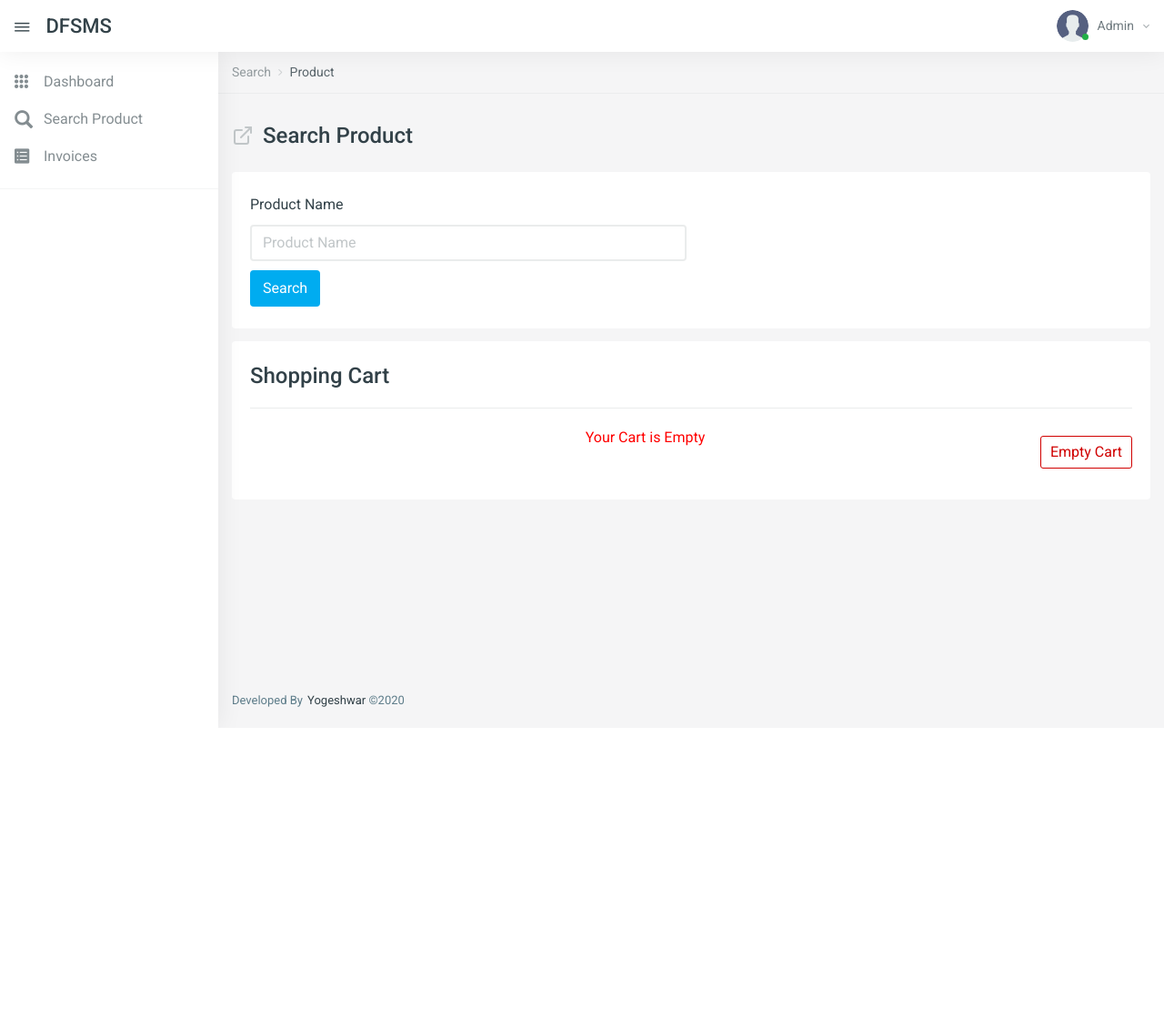
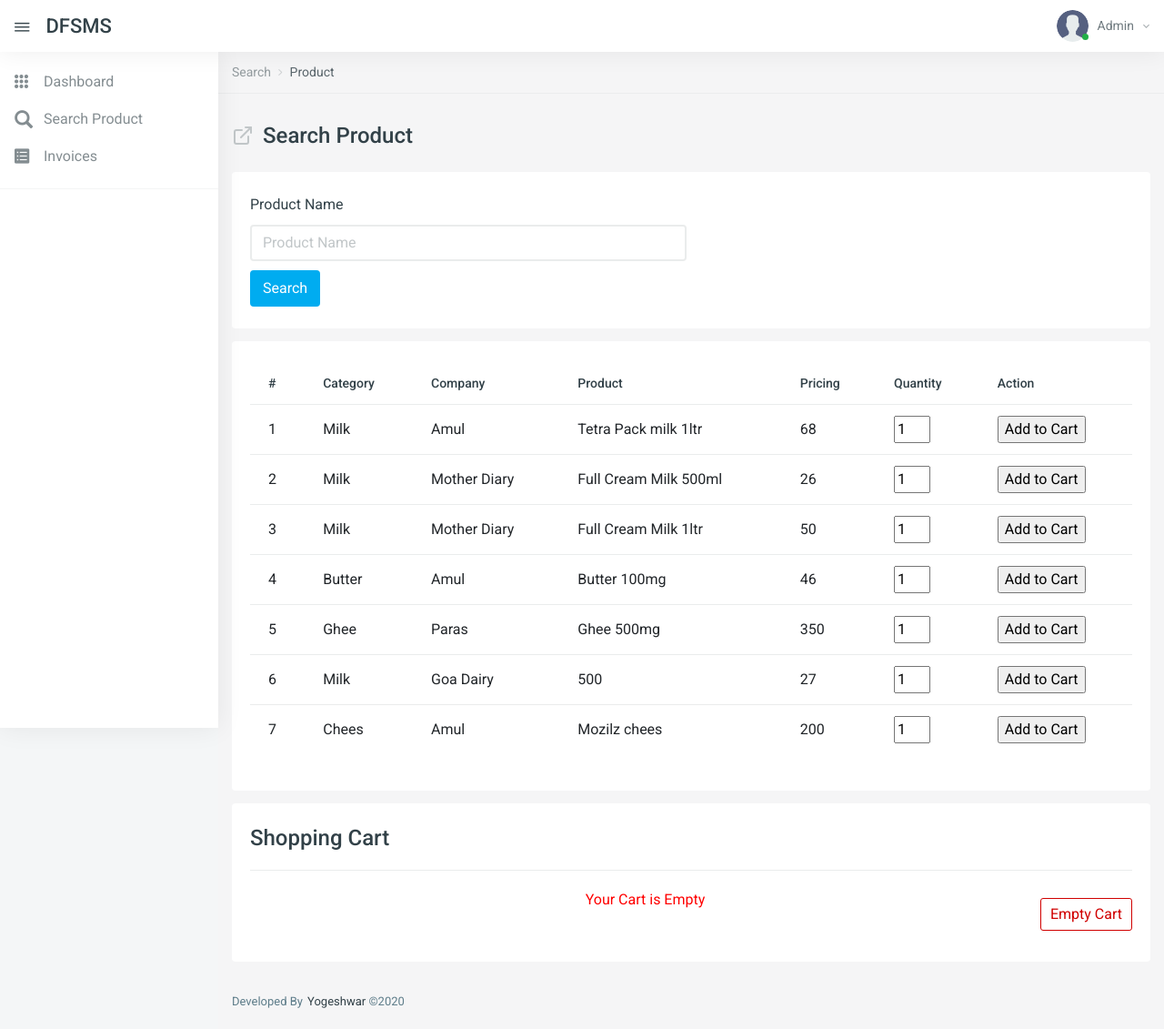
Before and after one commit to sarahatiqah/dfsms, a PHP site: page /search-product2.php in a window 1280 px wide. Shown: the whole page at 91% size. Before the commit the page ends 800 px from the top, so only its background shows below. Run offline with PHP 8.4, Linux system fonts and the light colour scheme; a user stored in the database is signed in; data comes from the database, SQL or seed files in the repository; style sheets or scripts are compiled from the project's sources.

Commit message:
add list of all products

```diff
--- a/search-product2.php
+++ b/search-product2.php
@@ -71,6 +71,12 @@ echo '<script>alert("Invoice genrated successfully. Invoice number is "+"'.$invo
  $_SESSION['invoice']=$invoiceno;
  echo "<script>window.location.href='invoice2.php'</script>";
 
+}
+
+// Check if a product name has been entered for search
+$pname = '';
+if (isset($_POST['productname'])) {
+    $pname = mysqli_real_escape_string($con, $_POST['productname']);
 }
 
 ?>
@@ -147,10 +153,10 @@ include_once('includes/sidebar2.php');
 </div>
 </div>
 </section>
-<!--code for search result -->
-<?php if(isset($_POST['search'])){?>
- <section class="hk-sec-wrapper">
+<!-- Product List Section -->
+<section class="hk-sec-wrapper">
 
+                        <div class="table-responsive">
                             <div class="row">
                                 <div class="col-sm">
                                     <div class="table-wrap">
@@ -169,8 +175,14 @@ include_once('includes/sidebar2.php');
                                             </thead>
                                             <tbody>
 <?php
-$pname=$_POST['productname'];
-$query=mysqli_query($con,"select * from tblproducts where ProductName like '%$pname%'");
+// Construct the base query
+$queryString = "SELECT * FROM tblproducts";
+// Append the search condition if a product name was searched
+if (!empty($pname)) {
+    $queryString .= " WHERE ProductName LIKE '%$pname%'";
+}
+// Execute the query
+$query = mysqli_query($con, $queryString);
 $cnt=1;
 while($row=mysqli_fetch_array($query))
 {
@@ -197,15 +209,15 @@ $cnt++;
                                     </div>
                                 </div>
                             </div>
+                        </div>
 </section>
-<?php } ?>
 
 
 <form class="needs-validation" method="post" novalidate>
 
 <!--- Shopping Cart ---->
 <section class="hk-sec-wrapper">
-
+                        <div class="table-responsive">
                             <div class="row">
                                 <div class="col-sm">
                                     <div class="table-wrap">
@@ -221,7 +233,7 @@ if(isset($_SESSION["cart_item"])){
   <table id="datable_1" class="table table-hover w-100 display pb-30" border="1">
 <tbody>
 <tr>
-<th >Product Name</th>
+<th>Product Name</th>
 <th>Category</th>
 <th>Company</th>
 <th width="5%">Quantity</th>
@@ -244,7 +256,7 @@ if(isset($_SESSION["cart_item"])){
                 <td><?php echo $item["quantity"]; ?></td>
                 <td><?php echo $item["price"]; ?></td>
                 <td><?php echo number_format($item_price,2); ?></td>
-                <td><a href="search-product.php?action=remove&code=<?php echo $item["code"]; ?>" class="btnRemoveAction"><img src="dist/img/icon-delete.png" alt="Remove Item" /></a></td>
+                <td><a href="search-product2.php?action=remove&code=<?php echo $item["code"]; ?>" class="btnRemoveAction"><img src="dist/img/icon-delete.png" alt="Remove Item" /></a></td>
                 </tr>
                 <?php
                 $total_quantity += $item["quantity"];
@@ -301,14 +313,8 @@ if(isset($_SESSION["cart_item"])){
 }
 ?>
 </div>
+</div>
 </div></div></section>
-
-
-
-
-
-
-
 
 </div>
 </div>
```
Also changed, not shown: search-product.php (+4 -3 lines).
